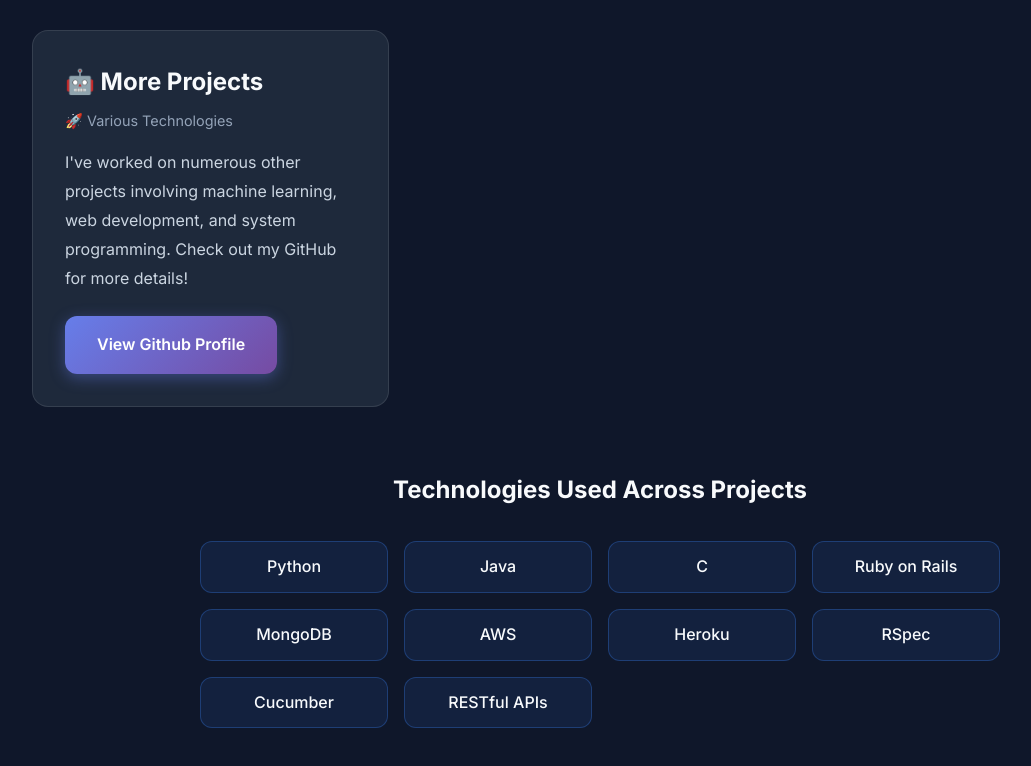
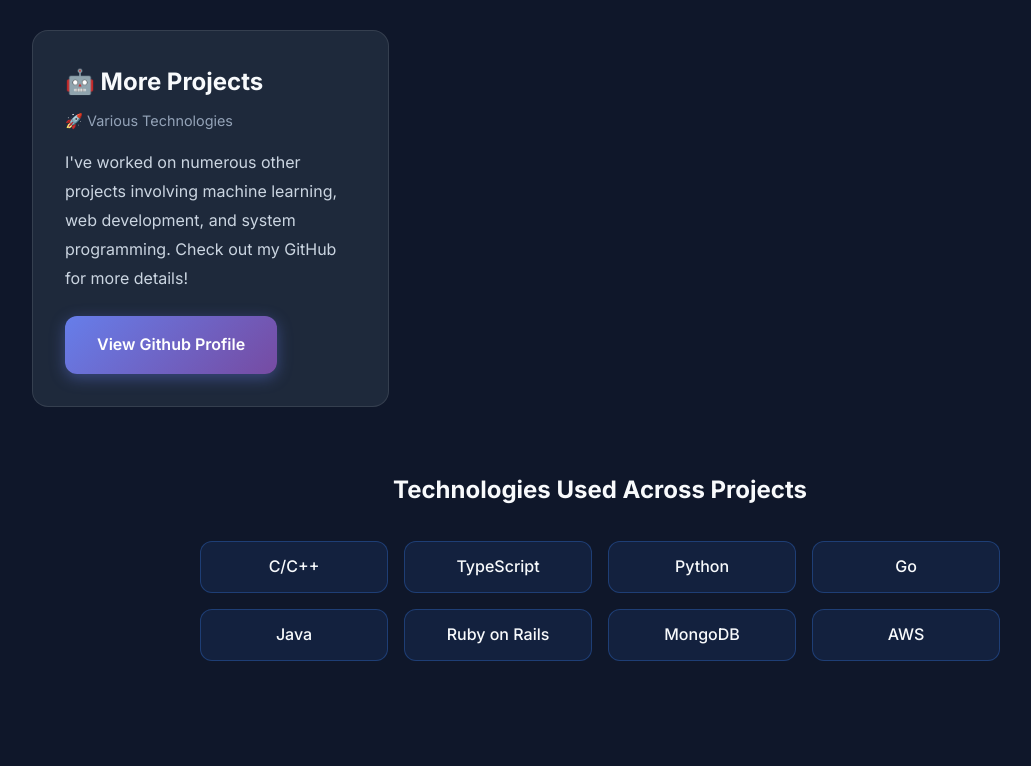
Before and after one commit to realmichaeltao/realmichaeltao.github.io, a Next.js app: page /projects in a window 1280 px wide. Shown: the part 915-1681 px from the top of the page, without its empty margins (40-1071 px from the left). Built offline with nearby package versions, Linux system fonts and the light colour scheme.

Commit message:
change tech stack

```diff
--- a/app/projects/page.tsx
+++ b/app/projects/page.tsx
@@ -84,16 +84,16 @@ const Projects = () => (
       <div style={{ marginTop: '4rem', textAlign: 'center' }}>
         <h3 style={{ fontSize: '1.5rem', marginBottom: '1rem' }}>Technologies Used Across Projects</h3>
         <div className="skills-grid" style={{ maxWidth: '800px', margin: '2rem auto' }}>
+          <div className="skill-tag">C/C++</div>
+          <div className="skill-tag">TypeScript</div>
           <div className="skill-tag">Python</div>
+          <div className="skill-tag">Go</div>
+
           <div className="skill-tag">Java</div>
-          <div className="skill-tag">C</div>
           <div className="skill-tag">Ruby on Rails</div>
           <div className="skill-tag">MongoDB</div>
           <div className="skill-tag">AWS</div>
-          <div className="skill-tag">Heroku</div>
-          <div className="skill-tag">RSpec</div>
-          <div className="skill-tag">Cucumber</div>
-          <div className="skill-tag">RESTful APIs</div>
+
         </div>
       </div>
     </div>
```
